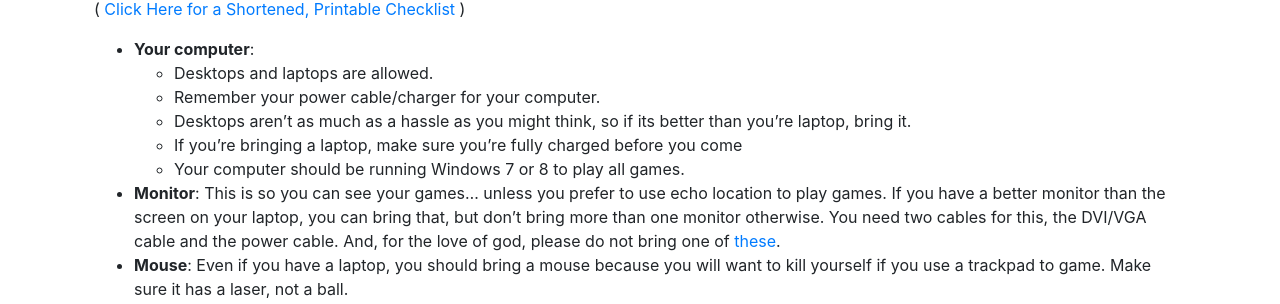
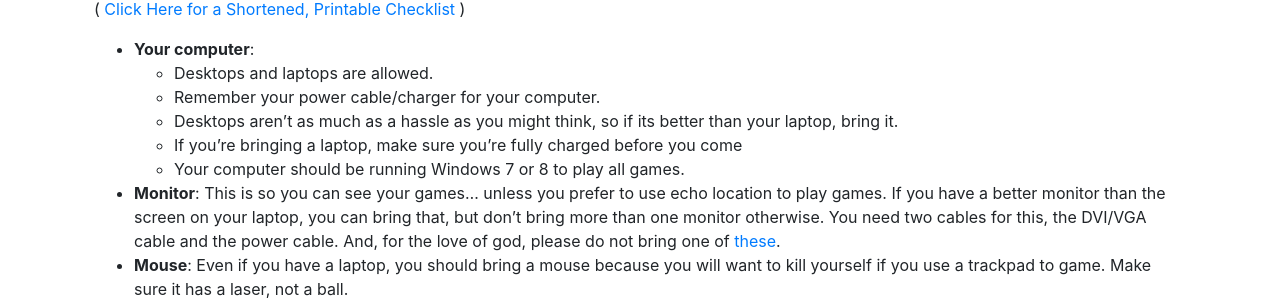
Before and after one commit to tannerkrewson/redteamlan, a Jekyll site: the page built from about.md, in a window 1280 px wide. Shown: the part 953-1257 px from the top of the page. Built offline with Jekyll 4.4.1, drawn with Linux system fonts in a browser that asks for light colours.

Commit message:
Fix grammar error

```diff
--- a/about.md
+++ b/about.md
@@ -39,7 +39,7 @@ A message from the founder of Red Team LAN-
 - **Your computer**:
     - Desktops and laptops are allowed.
     - Remember your power cable/charger for your computer.
-    - Desktops aren't as much as a hassle as you might think, so if its better than you're laptop, bring it.
+    - Desktops aren't as much as a hassle as you might think, so if its better than your laptop, bring it.
     - If you're bringing a laptop, make sure you’re fully charged before you come
     - Your computer should be running Windows 7 or 8 to play all games.
 
```
